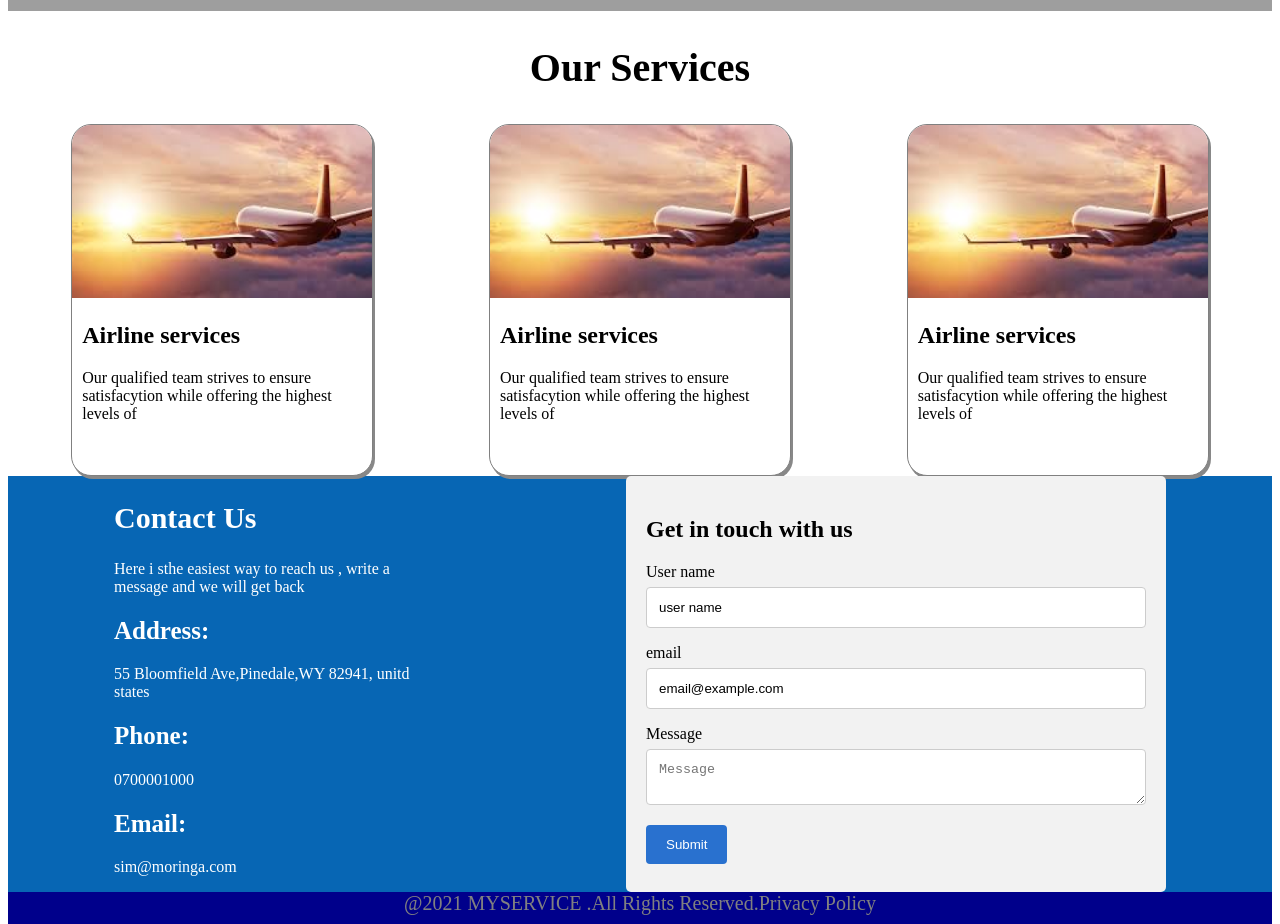
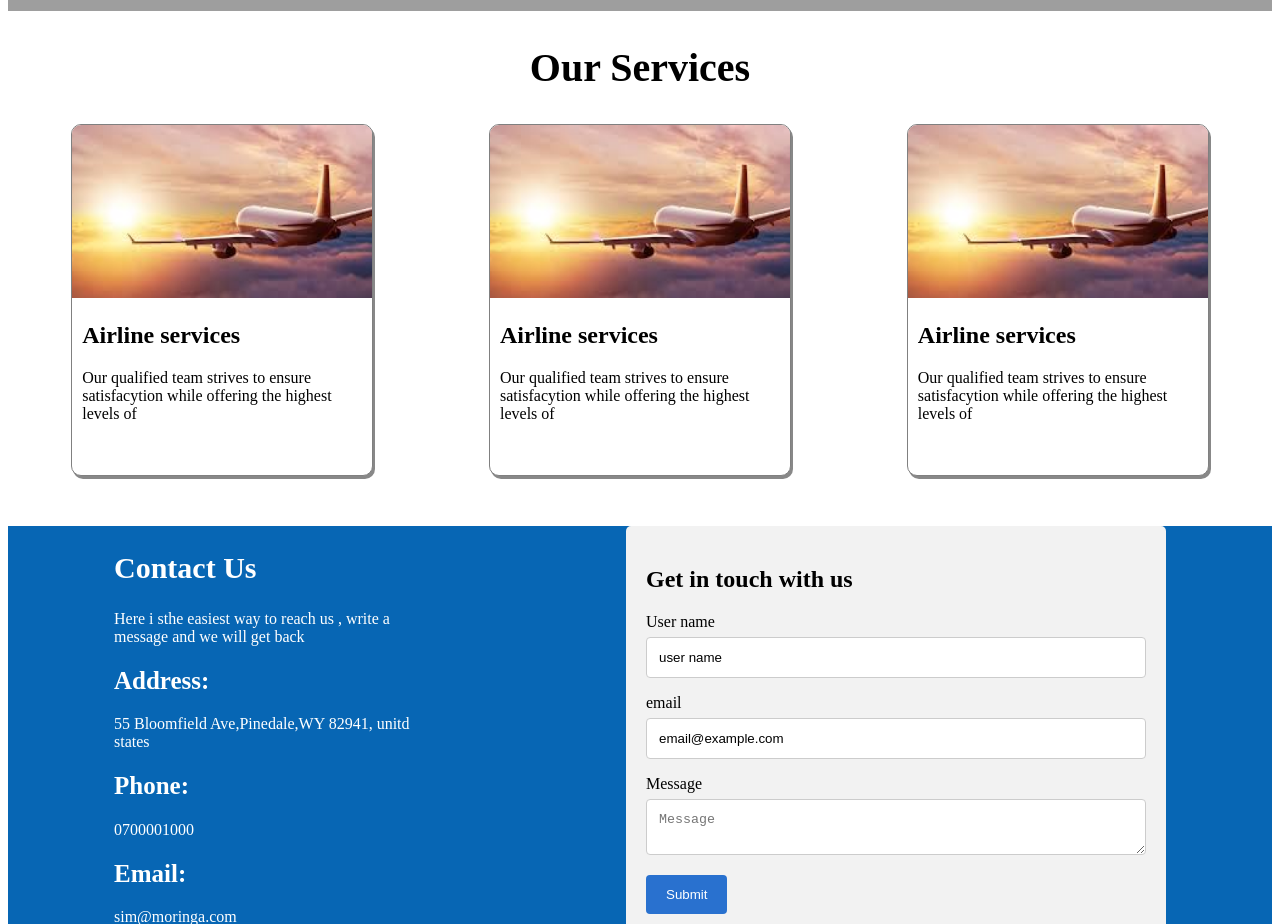
Before and after one commit to barkotenicholas/myservice, a plain HTML site: page index.html in a window 1280 px wide. Shown: the part 1460-2384 px from the top of the page. Drawn offline with Linux system fonts and the light colour scheme; grey boxes are pictures that could not be loaded.

Commit message:
Added margin on bottom

```diff
--- a/css/style.css
+++ b/css/style.css
@@ -160,14 +160,14 @@ nav li a {
     align-items: center;
     justify-content: space-between;
     width: 90%;
-
+     margin-bottom: 50px;
 }
 
 .airline-item {
     width: 300px;
     height: 350px;
     border: 1px solid grey;
-    border-radius: 20px;
+    border-radius: 10px;
     background-color: white;
     box-shadow: 2px 3px #888888;
     overflow: hidden;
```
